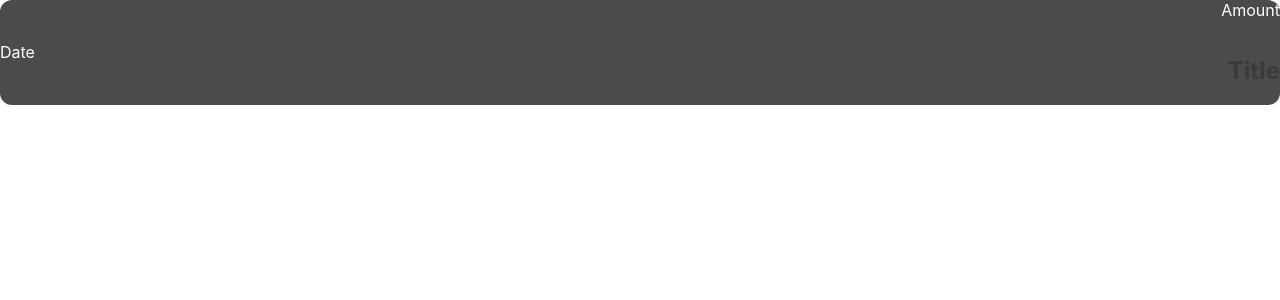
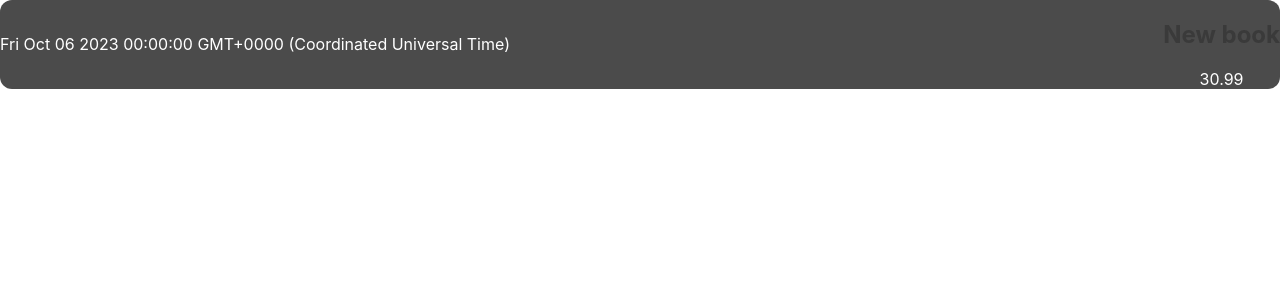
Before and after one commit to yasya-ice/expenses-vs23, a React (Create React App) app: page / in a window 1280 px wide. Shown: the top 300 px of the page. Built offline with nearby package versions, Linux system fonts and the light colour scheme.

Commit message:
3 commit

```diff
--- a/src/App.js
+++ b/src/App.js
@@ -1,11 +1,18 @@
-import logo from './logo.svg';
 import './App.css';
 import ExpenseItem from './components/ExpenseItem';
 
 function App() {
+  const data ={
+    date: new Date(2023,9,6),
+    title : 'New book',
+    price : 30.99
+  }
+
   return (
-    <div>
-      <ExpenseItem />
+    <div className='App'>
+      <ExpenseItem
+      expenseData= {data}
+      />
     </div>
   );
 }
--- a/src/components/ExpenseItem.js
+++ b/src/components/ExpenseItem.js
@@ -1,12 +1,14 @@
 import './ExpenseItem.css'
 
-function ExpenseItem(){
+function ExpenseItem(props){
+    console.log(props)
+
     return (
         <div className='expense-item'>
-            <div> Date </div>
-            <div className='expense-item_description'>
-                <h2> Title </h2>
-                <div className='expense-item_price'> Amount </div>
+            <div>{props.expenseData.date.toString()} </div>
+            <div>
+                <h2> {props.expenseData.title}</h2>
+                <div> {props.expenseData.price} </div>
             </div>
         </div>)
 }
```
